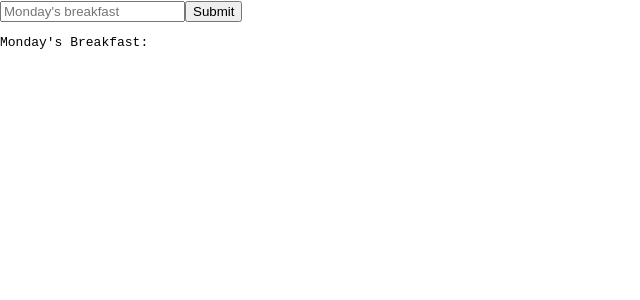
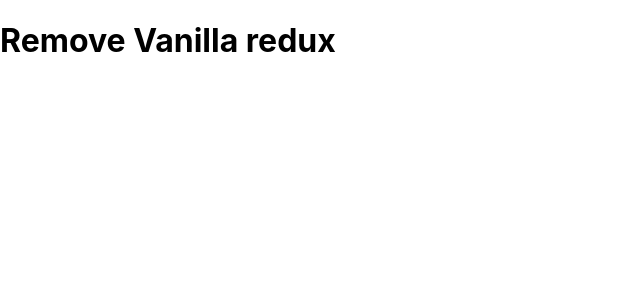
Before and after one commit to anoopmundathan/reactnd-udacimeals, a React (Create React App) app: page / in a window 1280 px wide. Shown: the top 300 px of the page, without its empty margins (0-640 px from the left). Built offline with nearby package versions, Linux system fonts and the light colour scheme.

Commit message:
Use Provider component

```diff
--- a/package.json
+++ b/package.json
@@ -5,6 +5,7 @@
   "dependencies": {
     "react": "^15.6.1",
     "react-dom": "^15.6.1",
+    "react-redux": "5.0.6",
     "redux": "3.7.2"
   },
   "devDependencies": {
--- a/src/components/App.js
+++ b/src/components/App.js
@@ -1,47 +1,13 @@
 import React, { Component } from 'react'
-import { addRecipe } from '../actions'
+import { connect } from 'react-redux'
 
 class App extends Component {
 
-    state = {
-        calendar: null
-    }
-
-    componentDidMount() {
-        const { store } = this.props
-
-        store.subscribe(() => {
-            this.setState(() => {
-                calendar: store.getState()
-            })
-        })
-    }
-
-    submitFood = () => {
-        this.props.store.dispatch(addRecipe({
-            day: 'monday',
-            meal: 'breakfast',
-            recipe: {
-                label: this.input.value
-            }
-        }))
-        this.input.value = ''
-    }
-
     render() {
         return(
-            <div>
-                <input
-                    type="text"
-                    ref={(input) => this.input = input}
-                    placeholder="Monday's breakfast" />
-                <button onClick={this.submitFood}>Submit</button>
-                <pre>
-                    Monday's Breakfast: {this.state.calendar && this.state.calendar.monday.breakfast}
-                </pre>
-            </div>
+            <h1>Remove Vanilla redux</h1>
         )
     }
 }
 
-export default App
+export default connect()(App)
--- a/src/index.js
+++ b/src/index.js
@@ -1,15 +1,19 @@
-import React from 'react';
-import ReactDOM from 'react-dom';
-import './index.css';
-import App from './components/App';
-import registerServiceWorker from './registerServiceWorker';
-import { createStore } from 'redux';
-import reducer from './reducers';
+import React from 'react'
+import ReactDOM from 'react-dom'
+import './index.css'
+import App from './components/App'
+import registerServiceWorker from './registerServiceWorker'
+import { createStore } from 'redux'
+import reducer from './reducers'
+import { Provider } from 'react-redux'
 
 const store = createStore(
     reducer,
     window.__REDUX_DEVTOOLS_EXTENSION__ && window.__REDUX_DEVTOOLS_EXTENSION__()
 )
 
-ReactDOM.render(<App store={store} />, document.getElementById('root'));
-registerServiceWorker();
+ReactDOM.render(
+    <Provider store={store}>
+        <App />
+    </Provider>, document.getElementById('root'))
+registerServiceWorker()
--- a/src/reducers/index.js
+++ b/src/reducers/index.js
@@ -41,7 +41,7 @@ const initialCalendarState = {
     }
 }
 
-function calendar (state = initialCalendarState, action) {
+function calendar(state = initialCalendarState, action) {
     const { recipe, day, meal } = action
 
     switch(action.type) {
```
Also changed, not shown: 1 other file (tests, documents, lock files or other folders).
